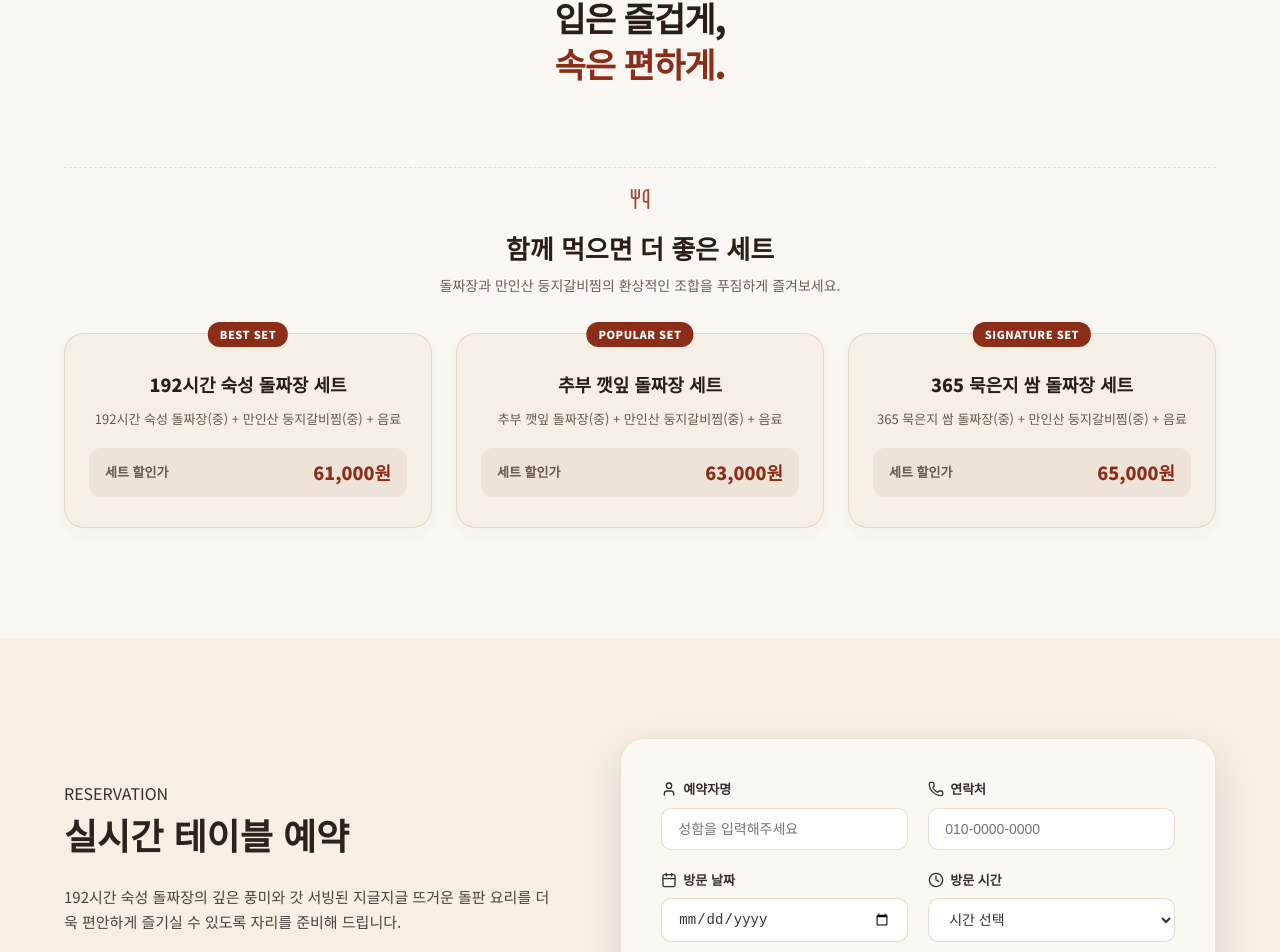
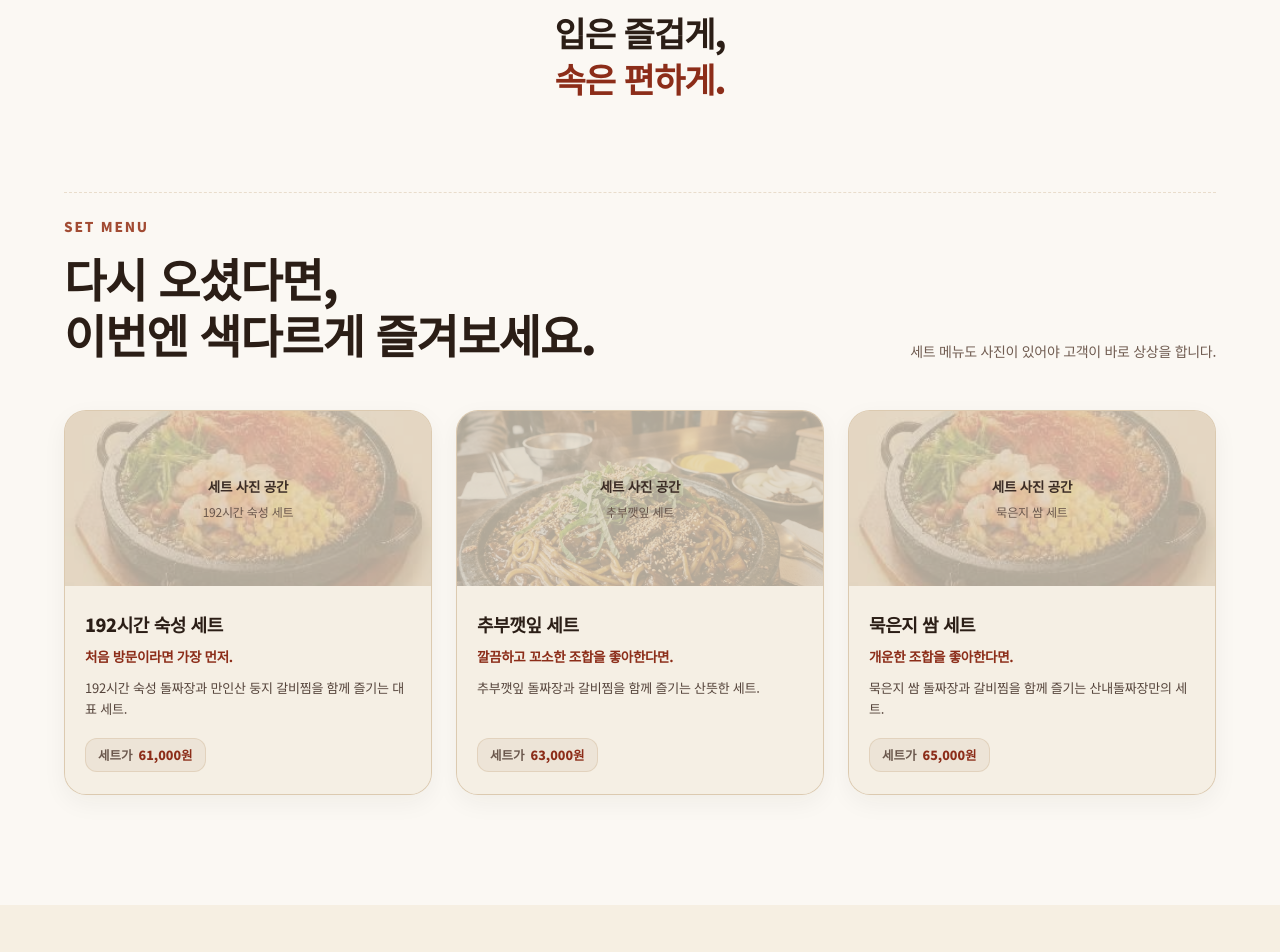
Before and after one commit to ekrlee110-sys/homepage, a React (Vite) app: page / in a window 1280 px wide. Shown: the part 3664-4616 px from the top of the page. Built offline with nearby package versions, Linux system fonts and the light colour scheme; no server answers; a web font is replaced by a local one.

Commit message:
feat: Redesign SET MENU section matching draft (3 cards, guidance, and typography)

```diff
--- a/src/components/Menu.jsx
+++ b/src/components/Menu.jsx
@@ -1,5 +1,4 @@
 import React from 'react';
-import { Utensils } from 'lucide-react';
 
 export default function Menu() {
   const signatureItems = [
@@ -52,31 +51,40 @@ export default function Menu() {
   const setMenuItems = [
     {
       id: 'set-aged',
-      name: '192시간 숙성 돌짜장 세트',
-      description: '192시간 숙성 돌짜장(중) + 만인산 둥지갈비찜(중) + 음료',
+      name: '192시간 숙성 세트',
+      subTitle: '처음 방문이라면 가장 먼저.',
+      photoTitle: '세트 사진 공간',
+      photoGuide: '192시간 숙성 세트',
+      description: '192시간 숙성 돌짜장과 만인산 둥지 갈비찜을 함께 즐기는 대표 세트.',
       price: '61,000원',
-      tag: 'BEST SET'
+      image: '/dol_zzajang_main.png'
     },
     {
       id: 'set-chubu',
-      name: '추부 깻잎 돌짜장 세트',
-      description: '추부 깻잎 돌짜장(중) + 만인산 둥지갈비찜(중) + 음료',
+      name: '추부깻잎 세트',
+      subTitle: '깔끔하고 꼬소한 조합을 좋아한다면.',
+      photoTitle: '세트 사진 공간',
+      photoGuide: '추부깻잎 세트',
+      description: '추부깻잎 돌짜장과 갈비찜을 함께 즐기는 산뜻한 세트.',
       price: '63,000원',
-      tag: 'POPULAR SET'
+      image: '/chubu_perilla_zzajang.png'
     },
     {
       id: 'set-mugeunji',
-      name: '365 묵은지 쌈 돌짜장 세트',
-      description: '365 묵은지 쌈 돌짜장(중) + 만인산 둥지갈비찜(중) + 음료',
+      name: '묵은지 쌈 세트',
+      subTitle: '개운한 조합을 좋아한다면.',
+      photoTitle: '세트 사진 공간',
+      photoGuide: '묵은지 쌈 세트',
+      description: '묵은지 쌈 돌짜장과 갈비찜을 함께 즐기는 산내돌짜장만의 세트.',
       price: '65,000원',
-      tag: 'SIGNATURE SET'
+      image: '/mugeunji_dol_zzajang.png'
     }
   ];
 
   return (
     <section id="menu" className="menu-draft-section section-padding">
       <div className="container">
-        {/* Draft Header Section */}
+        {/* SIGNATURE MENU Section */}
         <div className="menu-header-row animate-fade-in-up">
           <div className="menu-header-left">
             <span className="menu-label">SIGNATURE MENU</span>
@@ -114,7 +122,7 @@ export default function Menu() {
                 <p className="sig-item-subtitle">{item.subTitle}</p>
                 <p className="sig-item-desc">{item.description}</p>
 
-                {/* Subtle Price Tag */}
+                {/* Price Tag */}
                 <div className="sig-price-badge">
                   <span>큰중 {item.prices.mid}</span>
                   <span className="price-dot">·</span>
@@ -125,7 +133,7 @@ export default function Menu() {
           ))}
         </div>
 
-        {/* Bottom Closing Headline */}
+        {/* Middle Closing Headline */}
         <div className="menu-closing-statement text-center animate-fade-in-up">
           <p className="closing-line-1">입은 즐겁게,</p>
           <p className="closing-line-2">
@@ -133,23 +141,48 @@ export default function Menu() {
           </p>
         </div>
 
-        {/* Set Menu Section */}
-        <div id="set-menu" className="set-menu-section">
-          <div className="set-header text-center">
-            <Utensils size={22} className="set-icon" />
-            <h3>함께 먹으면 더 좋은 세트</h3>
-            <p className="set-subtitle">돌짜장과 만인산 둥지갈비찜의 환상적인 조합을 푸짐하게 즐겨보세요.</p>
+        {/* SET MENU Section */}
+        <div id="set-menu" className="set-menu-block">
+          <div className="menu-header-row animate-fade-in-up">
+            <div className="menu-header-left">
+              <span className="menu-label">SET MENU</span>
+              <h2 className="menu-headline">
+                다시 오셨다면,<br />
+                이번엔 색다르게 즐겨보세요.
+              </h2>
+            </div>
+            <div className="menu-header-right">
+              <p className="menu-guide-text">세트 메뉴도 사진이 있어야 고객이 바로 상상을 합니다.</p>
+            </div>
           </div>
 
-          <div className="set-grid">
+          <div className="set-cards-grid animate-fade-in">
             {setMenuItems.map((set) => (
-              <div key={set.id} className="set-card">
-                <span className="set-tag">{set.tag}</span>
-                <h4 className="set-name">{set.name}</h4>
-                <p className="set-desc">{set.description}</p>
-                <div className="set-price-row">
-                  <span className="set-price-label">세트 할인가</span>
-                  <span className="set-price">{set.price}</span>
+              <div key={set.id} className="set-card-item">
+                {/* Set Photo Box */}
+                <div className="set-photo-box">
+                  <img
+                    src={set.image}
+                    alt={set.name}
+                    className="set-card-img"
+                    onError={(e) => { e.target.style.display = 'none'; }}
+                  />
+                  <div className="set-photo-overlay">
+                    <span className="set-photo-title">{set.photoTitle}</span>
+                    <span className="set-photo-name">{set.photoGuide}</span>
+                  </div>
+                </div>
+
+                {/* Set Text Info */}
+                <div className="set-card-body">
+                  <h3 className="set-item-name">{set.name}</h3>
+                  <p className="set-item-subtitle">{set.subTitle}</p>
+                  <p className="set-item-desc">{set.description}</p>
+
+                  <div className="set-price-badge">
+                    <span className="set-badge-label">세트가</span>
+                    <span className="set-badge-value">{set.price}</span>
+                  </div>
                 </div>
               </div>
             ))}
@@ -198,15 +231,15 @@ export default function Menu() {
           margin: 0;
         }
 
-        /* 4 Cards Grid */
+        /* 4 Signature Cards Grid */
         .signature-cards-grid {
           display: grid;
           grid-template-columns: repeat(4, 1fr);
           gap: 22px;
-          margin-bottom: 70px;
+          margin-bottom: 75px;
         }
 
-        .signature-card {
+        .signature-card, .set-card-item {
           background-color: #ede4d7;
           border: 1px solid rgba(197, 168, 128, 0.45);
           border-radius: 22px;
@@ -217,12 +250,12 @@ export default function Menu() {
           transition: transform 0.3s ease, box-shadow 0.3s ease;
         }
 
-        .signature-card:hover {
+        .signature-card:hover, .set-card-item:hover {
           transform: translateY(-5px);
           box-shadow: 0 14px 32px rgba(43, 30, 22, 0.1);
         }
 
-        .sig-photo-box {
+        .sig-photo-box, .set-photo-box {
           height: 175px;
           position: relative;
           background-color: #e2d6c4;
@@ -233,7 +266,7 @@ export default function Menu() {
           overflow: hidden;
         }
 
-        .sig-card-img {
+        .sig-card-img, .set-card-img {
           position: absolute;
           top: 0;
           left: 0;
@@ -245,12 +278,12 @@ export default function Menu() {
           transition: opacity 0.3s ease, transform 0.4s ease;
         }
 
-        .signature-card:hover .sig-card-img {
+        .signature-card:hover .sig-card-img, .set-card-item:hover .set-card-img {
           opacity: 0.4;
           transform: scale(1.05);
         }
 
-        .sig-photo-overlay {
+        .sig-photo-overlay, .set-photo-overlay {
           position: relative;
           z-index: 2;
           padding: 16px;
@@ -260,20 +293,20 @@ export default function Menu() {
           gap: 4px;
         }
 
-        .sig-photo-title {
+        .sig-photo-title, .set-photo-title {
           font-size: 13.5px;
           font-weight: 700;
           color: #3b2c25;
           letter-spacing: -0.2px;
         }
 
-        .sig-photo-name {
+        .sig-photo-name, .set-photo-name {
           font-size: 12px;
           color: #6a574c;
           letter-spacing: -0.2px;
         }
 
-        .sig-card-body {
+        .sig-card-body, .set-card-body {
           padding: 24px 20px 22px 20px;
           background-color: #f5efe4;
           flex: 1;
@@ -282,7 +315,7 @@ export default function Menu() {
           text-align: left;
         }
 
-        .sig-item-name {
+        .sig-item-name, .set-item-name {
           font-size: 18px;
           font-weight: 800;
           color: #2b1e16;
@@ -290,7 +323,7 @@ export default function Menu() {
           letter-spacing: -0.4px;
         }
 
-        .sig-item-subtitle {
+        .sig-item-subtitle, .set-item-subtitle {
           font-size: 13.5px;
           font-weight: 700;
           color: #8c2d19;
@@ -299,7 +332,7 @@ export default function Menu() {
           letter-spacing: -0.3px;
         }
 
-        .sig-item-desc {
+        .sig-item-desc, .set-item-desc {
           font-size: 13px;
           color: #55443b;
           line-height: 1.6;
@@ -308,7 +341,7 @@ export default function Menu() {
           flex: 1;
         }
 
-        .sig-price-badge {
+        .sig-price-badge, .set-price-badge {
           display: flex;
           align-items: center;
           gap: 6px;
@@ -322,14 +355,24 @@ export default function Menu() {
           align-self: flex-start;
         }
 
+        .set-badge-label {
+          color: #6a574c;
+        }
+
+        .set-badge-value {
+          color: #8c2d19;
+          font-weight: 800;
+        }
+
         .price-dot {
           color: #8c2d19;
           font-weight: 700;
         }
 
-        /* Closing Statement */
+        /* Middle Closing Statement */
         .menu-closing-statement {
-          margin-bottom: 80px;
+          margin-bottom: 90px;
+          padding-top: 10px;
         }
 
         .closing-line-1, .closing-line-2 {
@@ -345,102 +388,16 @@ export default function Menu() {
           color: #8c2d19;
         }
 
-        /* Set Menu Section */
-        .set-menu-section {
+        /* Set Menu Block */
+        .set-menu-block {
           padding-top: 20px;
           border-top: 1px dashed rgba(197, 168, 128, 0.35);
         }
 
-        .set-header {
-          margin-bottom: 36px;
-        }
-
-        .set-icon {
-          color: #a24b33;
-          margin-bottom: 10px;
-        }
-
-        .set-header h3 {
-          font-size: 26px;
-          font-weight: 800;
-          color: #2b1e16;
-          margin-bottom: 6px;
-        }
-
-        .set-subtitle {
-          font-size: 14px;
-          color: #705c51;
-        }
-
-        .set-grid {
+        .set-cards-grid {
           display: grid;
           grid-template-columns: repeat(3, 1fr);
           gap: 24px;
-        }
-
-        .set-card {
-          background-color: #f5efe4;
-          border: 1px solid rgba(197, 168, 128, 0.35);
-          padding: 30px 24px;
-          border-radius: 20px;
-          text-align: center;
-          position: relative;
-          box-shadow: 0 6px 18px rgba(43, 30, 22, 0.04);
-          transition: transform 0.3s ease;
-        }
-
-        .set-card:hover {
-          transform: translateY(-4px);
-        }
-
-        .set-tag {
-          position: absolute;
-          top: -12px;
-          left: 50%;
-          transform: translateX(-50%);
-          background: #8c2d19;
-          color: #ffffff;
-          font-size: 11px;
-          font-weight: 800;
-          padding: 4px 12px;
-          border-radius: 12px;
-          letter-spacing: 0.5px;
-        }
-
-        .set-name {
-          font-size: 18px;
-          font-weight: 800;
-          color: #2b1e16;
-          margin-bottom: 10px;
-          margin-top: 6px;
-        }
-
-        .set-desc {
-          font-size: 13px;
-          color: #6a574c;
-          line-height: 1.5;
-          margin-bottom: 20px;
-        }
-
-        .set-price-row {
-          display: flex;
-          justify-content: space-between;
-          align-items: center;
-          background: #ede4d7;
-          padding: 10px 16px;
-          border-radius: 12px;
-        }
-
-        .set-price-label {
-          font-size: 13px;
-          color: #6a574c;
-          font-weight: 600;
-        }
-
-        .set-price {
-          font-size: 18px;
-          font-weight: 800;
-          color: #8c2d19;
         }
 
         @media (max-width: 1024px) {
@@ -450,7 +407,7 @@ export default function Menu() {
           .signature-cards-grid {
             grid-template-columns: repeat(2, 1fr);
           }
-          .set-grid {
+          .set-cards-grid {
             grid-template-columns: 1fr;
           }
         }
```
